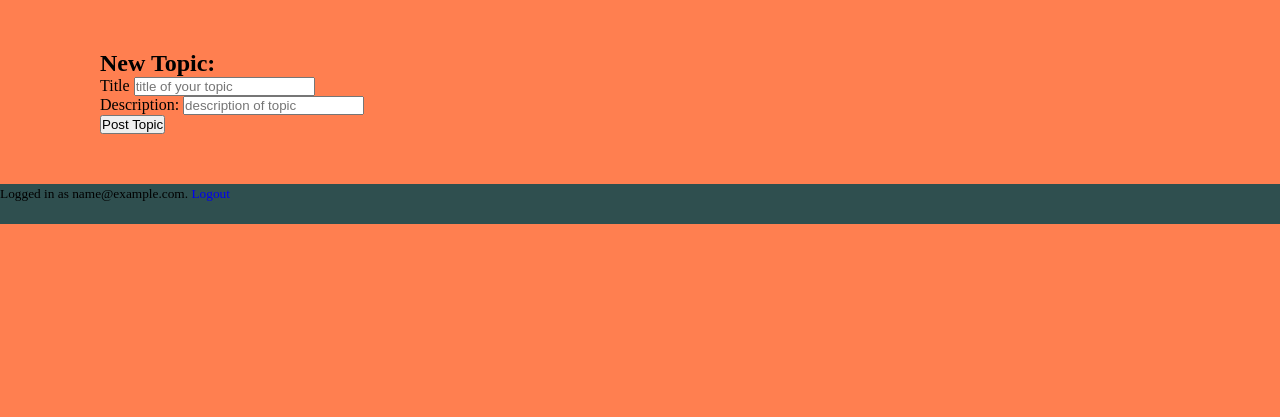
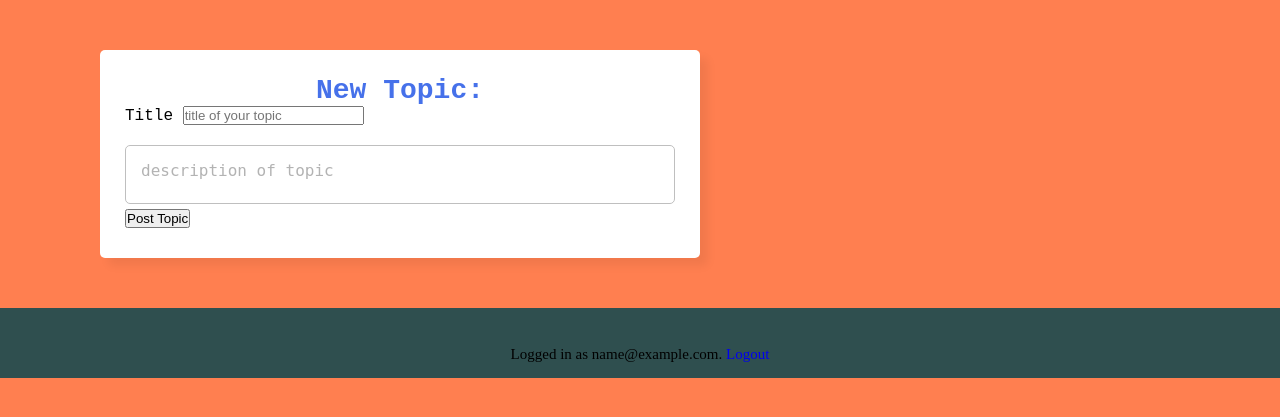
Before and after one commit to carl-castell/Forum, a Flask app: page /topics/new in a window 1280 px wide. Shown: the part 100-517 px from the top of the page. Run offline with Flask 3, Linux system fonts and the light colour scheme; the visitor is signed in with stand-in values (Sample User, id 1).

Commit message:
first implementation of a textarea

```diff
--- a/app/static/css/delete.css
+++ b/app/static/css/delete.css
@@ -4,7 +4,7 @@
         /* Set a style for all buttons */
     .button1 {
 
-        background:indigo;
+        background:darkred;
 
         color: white;
         padding: 14px 20px;
--- a/app/static/css/main.css
+++ b/app/static/css/main.css
@@ -22,12 +22,15 @@ nav{
 
 footer{
     background:darkslategrey;
+    font-size: 18px;
     height: 40px;
-
+    padding: 35px;
+    text-align: center;
 }
 footer a {
     text-decoration: none;
 }
+
 
 /*Navbar*/
 .logo{
@@ -103,12 +106,72 @@ footer a {
 
 .wrapper{
     margin: 50px 100px;
+    display: flexbox;
+
 }
 
 .topic{
     list-style: none;
 }
 
+.topic a{
+    text-decoration: none;
+}
+
 .topic-list{
     margin-top: 30px;
 }
+
+.button-link a{
+    text-decoration: none;
+}
+
+.input{
+    width: 600px;
+    background: #fff;
+    border-radius: 5px;
+    padding: 25px 25px 30px;
+    box-shadow: 8px 8px 10px rgba(0,0,0,0.06);
+    display: block;
+    font-family: 'Courier New', Courier, monospace;
+
+  }
+
+.input h2 {
+    color: #4671EA;
+    font-size: 28px;
+    text-align: center;
+  }
+
+.input textarea{
+    width: 100%;
+    resize: none;
+    height: 59px;
+    outline: none;
+    padding: 15px;
+    font-size: 16px;
+    margin-top: 20px;
+    border-radius: 5px;
+    max-height: 330px;
+    caret-color: indigo;
+    border: 1px solid #bfbfbf;
+
+  }
+
+
+
+textarea::placeholder{
+    color: #b3b3b3;
+  }
+textarea:is(:focus, :valid){
+    padding: 14px;
+    border: 2px solid indigo;
+  }
+textarea::-webkit-scrollbar{
+    width: 0px;
+  }
+
+::selection{
+    color: #fff;
+    background: indigo;
+  }
--- /dev/null
+++ b/app/static/scripts/auto-resize-textarea.js
@@ -0,0 +1,6 @@
+const textarea = document.querySelector("textarea");
+      textarea.addEventListener("keyup", e =>{
+        textarea.style.height = "63px";
+        let scHeight = e.target.scrollHeight;
+        textarea.style.height = `${scHeight}px`;
+      });
--- a/app/templates/posts/edit_reply.html
+++ b/app/templates/posts/edit_reply.html
@@ -10,7 +10,8 @@
 
         <div>
           <label for="description">Description:</label>
-          <input type="text" name="description" id="description" value="{{ change_reply.reply_content }}">
+          <!-- <input type="text" name="description" id="description" value="{{ change_reply.reply_content }}"> -->
+          <textarea type="text" name="description" id="description">{{ change_reply.reply_content }}</textarea>
         </div>
 
         <input type="submit" value="Save">
--- a/app/templates/posts/edit_topic.html
+++ b/app/templates/posts/edit_topic.html
@@ -14,7 +14,8 @@
         </div>
         <div>
           <label for="description">Description:</label>
-          <input type="text" name="description" id="description" value="{{ change_topic.Topic.description }}">
+          <!--<input type="text" name="description" id="description" value="{{ change_topic.Topic.description }}">-->
+          <textarea type="text" name="description" id="description">{{ change_topic.Topic.description }}</textarea>
         </div>
 
         <input type="submit" value="Save">
--- a/app/templates/posts/new_topic.html
+++ b/app/templates/posts/new_topic.html
@@ -4,22 +4,28 @@
 
 {% block body %}
 <section class="wrapper">
-  <form method ="POST">
+  <div class="input">
+    <form method ="POST">
 
         <h2>New Topic:</h2>
+
         <div>
           <label for="title">Title</label>
-          <input type="text" name="title" id="title" placeholder="title of your topic">
+          <input type="text" name="title" id="title" placeholder="title of your topic" required>
         </div>
         <div>
-          <label for="description">Description:</label>
-          <input type="text" name="description" id="description" placeholder="description of topic">
+          <!-- <label for="description">Description:</label> -->
+          <!-- <input type="text" name="description" id="description" placeholder="description of topic"> -->
+          <textarea type="text" name="description" id="description" spellcheck="false" placeholder="description of topic" required></textarea>
         </div>
 
         <input type="submit" value="Post Topic">
 
-      </form>
-</section>
 
 
+    </form>
+  </div>
+</section>
+<script src="/app/static/scripts/auto-resize-textarea.js"></script>
+
 {% endblock %}
--- a/app/templates/topics/index.html
+++ b/app/templates/topics/index.html
@@ -5,7 +5,7 @@
 {% block body %}
 <section class="wrapper">
   <h1>Topics</h1>
-  <div class="add">
+  <div class="button-link">
     <a href="{{ url_for('posts.new_topic') }}">Add Topic</a>
   </div>
     <ul  class="topic-list">
```
Also changed, not shown: app/templates/topics/show.html (+11 -10 lines).
